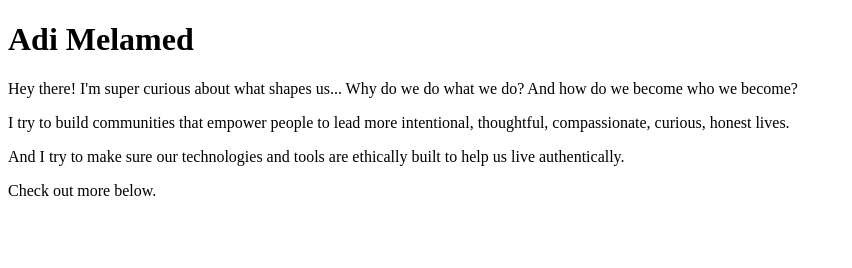
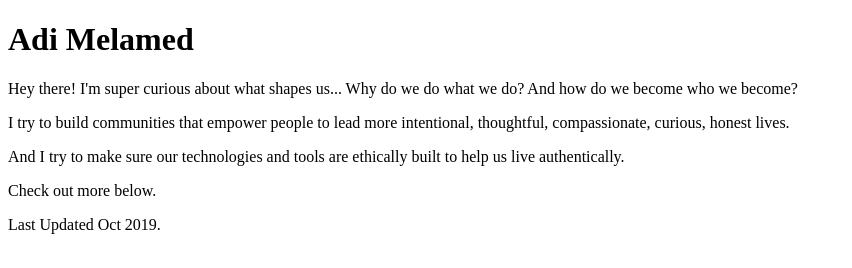
Before and after one commit to adipersonal/adipersonal.github.io, a plain HTML site: page index.html in a window 1280 px wide. Shown: the whole page, without its empty margins (0-852 px from the left). Drawn offline with Linux system fonts and the light colour scheme.

Commit message:
Update index.html

```diff
--- a/index.html
+++ b/index.html
@@ -6,5 +6,6 @@
 <p>I try to build communities that empower people to lead more intentional, thoughtful, compassionate, curious, honest lives.</p>
 <p>And I try to make sure our technologies and tools are ethically built to help us live authentically.</p>
 <p>Check out more below.</p>
+<p>Last Updated Oct 2019.</p>
 </body>
 </html>
```
